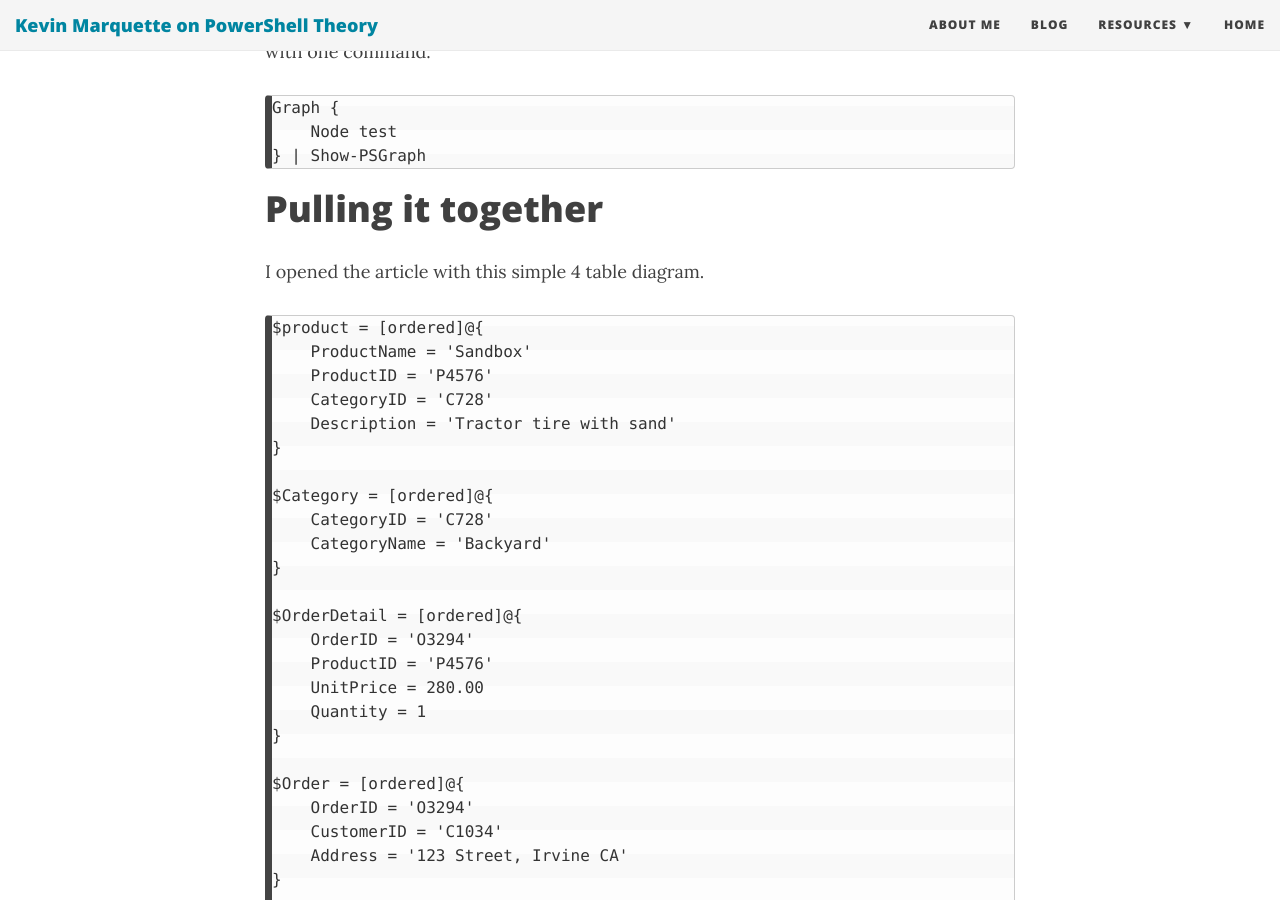
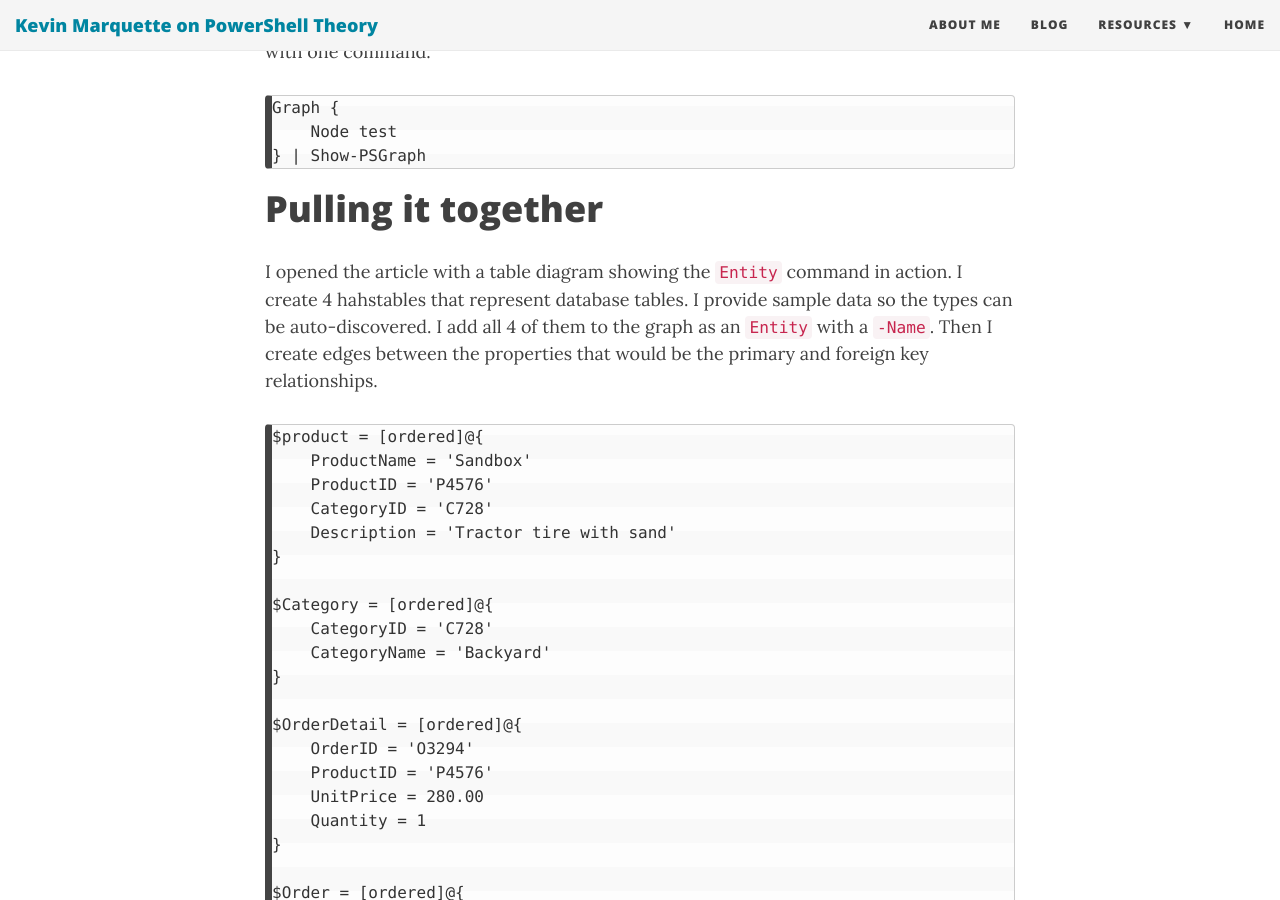
Before and after one commit to KevinMarquette/kevinmarquette.github.io, a Jekyll site: the page built from _posts/2018-02-17-Powershell-PSGraph-2.1.17-the-record-release.md, in a window 1280 px wide and 900 px high, scrolled down 6734 px. Built offline with Jekyll 4.4.1, drawn with Linux system fonts in a browser that asks for light colours; nearby versions of some CDN libraries.

Commit message:
re-worked major sample details

```diff
--- a/_posts/2018-02-17-Powershell-PSGraph-2.1.17-the-record-release.md
+++ b/_posts/2018-02-17-Powershell-PSGraph-2.1.17-the-record-release.md
@@ -202,7 +202,7 @@ The `Export-PSGraph` command has a parameter called `-ShowGraph` that will show
 
 # Pulling it together
 
-I opened the article with this simple 4 table diagram.
+I opened the article with a table diagram showing the `Entity` command in action. I create 4 hahstables that represent database tables. I provide sample data so the types can be auto-discovered. I add all 4 of them to the graph as an `Entity` with a `-Name`. Then I create edges between the properties that would be the primary and foreign key relationships.
 
     $product = [ordered]@{
         ProductName = 'Sandbox'
@@ -239,6 +239,7 @@ I opened the article with this simple 4 table diagram.
         Edge Product:CategoryID -to Category:CategoryID
         Edge OrderDetail:OrderID -to Order:OrderID
         Edge OrderDetail:ProductID -to Product:ProductID
+
     } | Show-PSGraph
 
 ![sample data model diagram showing products and orders tables](/img/datamodel.png)
@@ -246,6 +247,7 @@ I opened the article with this simple 4 table diagram.
 Here is that same diagram with `-Show Value` specified for each entity:
 
 ![same sample data model diagram showing values instead of types](/img/datamodelvalue.png)
+
 
 # Closing remarks
 
```
